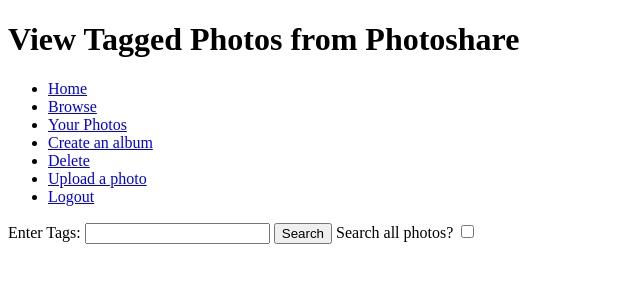
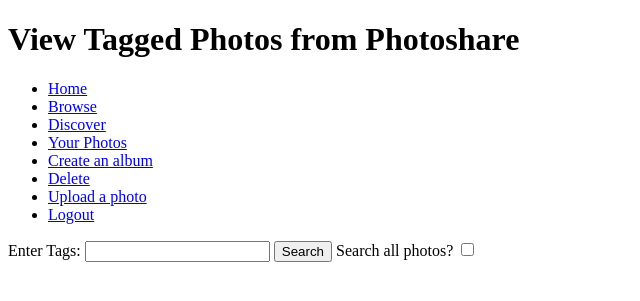
Before and after one commit to jack-campbeli/PA1, a Flask app: template templates/tags.html in a window 1280 px wide. Shown: the top 301 px of the page, without its empty margins (0-640 px from the left). Run offline with Flask 2, Linux system fonts and the light colour scheme; the template is opened without the code that fills it, so the values that code supplies are empty.

Commit message:
Added /discover hyperlinks

```diff
--- a/templates/delete.html
+++ b/templates/delete.html
@@ -11,6 +11,7 @@
         <ul>
             <li><a href="/">Home</a></li>
             <li><a href="/browse">Browse</a> </li>
+            <li><a href="/discover">Discover</a> </li>
             <li><a href="/photos">Your Photos</a> </li>
             <li><a href="/albums">Create an album</a> </li>
             <li><a href="/upload">Upload a photo</a> </li>
--- a/templates/tags.html
+++ b/templates/tags.html
@@ -19,6 +19,7 @@
         <ul>
             <li><a href="/">Home</a></li>
             <li><a href="/browse">Browse</a> </li>
+            <li><a href="/discover">Discover</a> </li>
             <li><a href="/photos">Your Photos</a> </li>
             <li><a href="/albums">Create an album</a> </li>
             <li><a href="/delete">Delete</a> </li>
--- a/templates/upload.html
+++ b/templates/upload.html
@@ -11,6 +11,7 @@
         <ul>
             <li><a href="/">Home</a></li>
             <li><a href="/browse">Browse</a> </li>
+            <li><a href="/discover">Discover</a> </li>
             <li><a href="/photos">Your Photos</a> </li>
             <li><a href="/albums">Create an album</a> </li>
             <li><a href="/delete">Delete</a> </li>
```
